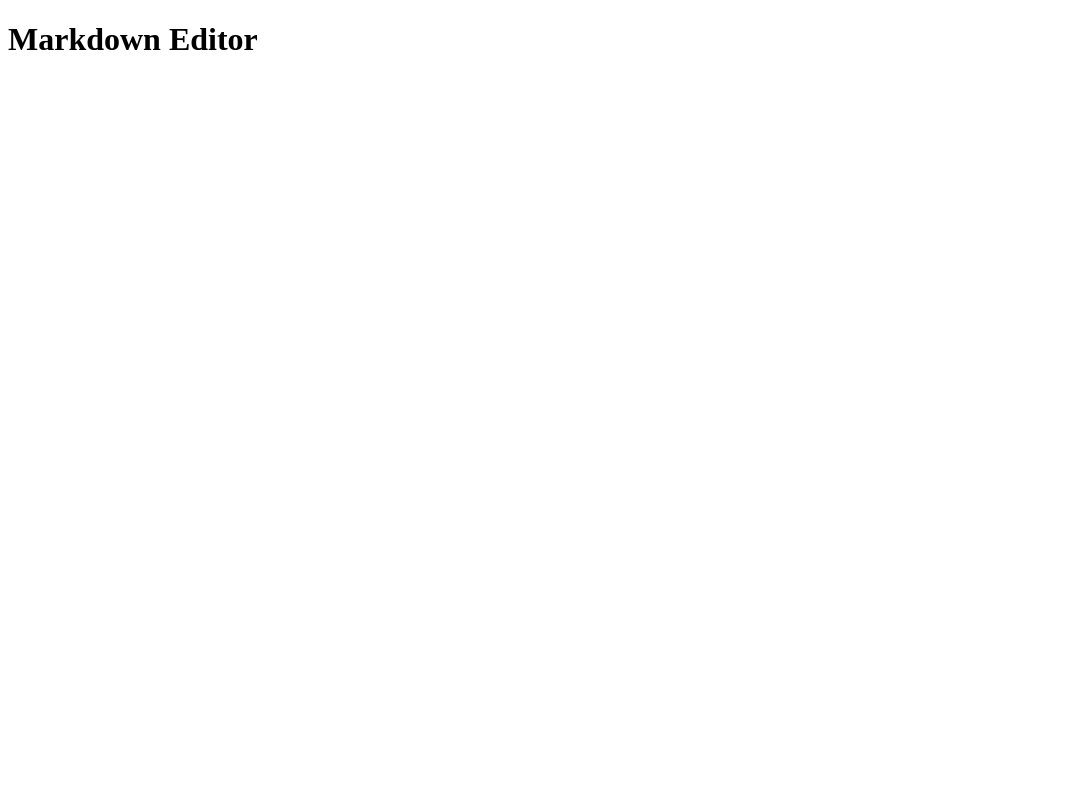
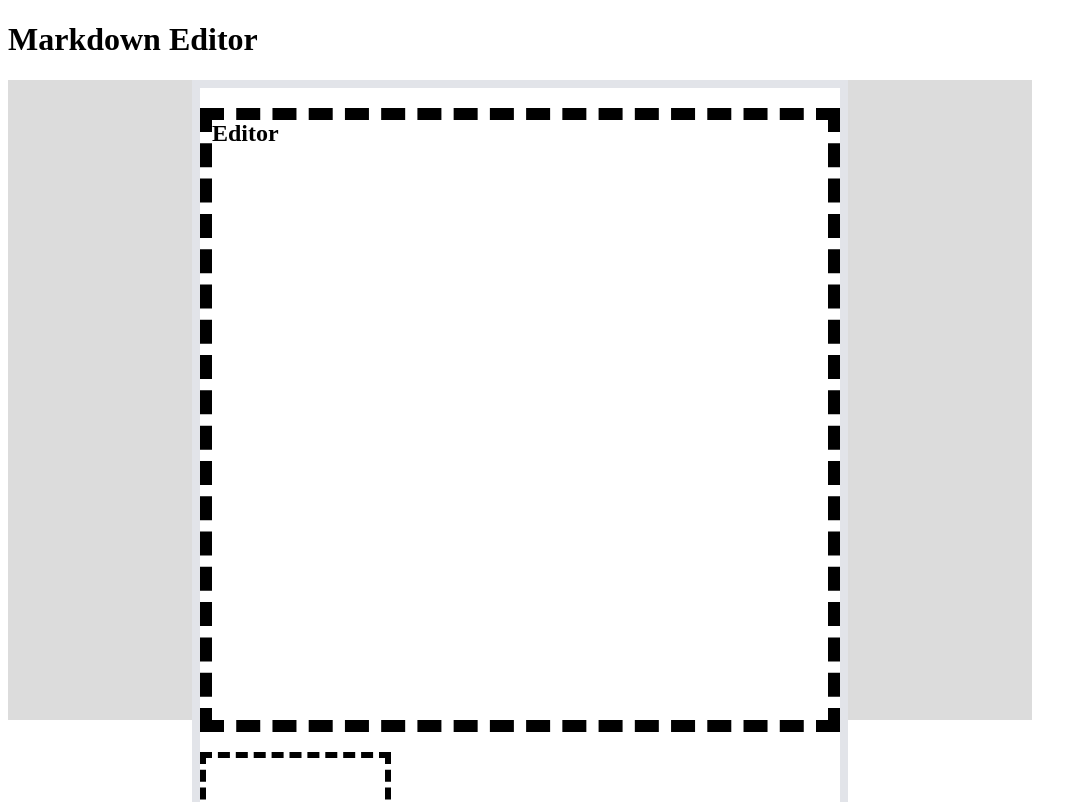
Before and after one commit to techieeliot/markdown-editor, a React (Vite) app: page / in a window 1280 px wide. Shown: the top 802 px of the page, without its empty margins (0-1087 px from the left). Built offline with nearby package versions, Linux system fonts and the light colour scheme.

Commit message:
Update content of App to include editor and preview with styling
- Install styled-components and marked
- Add two side-by-side elements
- Add flexbox styling and basic colors and sizes

```diff
--- a/index.html
+++ b/index.html
@@ -1,10 +1,28 @@
 <!DOCTYPE html>
-<html>
+<html lang="en">
   <head>
-    <title>React Parcel Micro App</title>
+    <title>Markdown Editor</title>
+
+    <!-- SEO -->
+    <meta charset="UTF-8">
+    <meta name="viewport" content="width=device-width, initial-scale=1.0">
+    <meta name="description" content="A Markdown Editor created by Eliot Sanford created as one of five projects for the freeCodeCamp Front-End Library Certification.">
+    <meta name="keywords" content="markdown, markup, mark-down, mark-up, markdone, markdon, mrkdown, amrkdown, editor, editors, editting, edit, converter, conversion, Eliot, Elliott, Elliot, Stanford, Sanford, Sandford, Eliot Sanford, projects, freeCodeCamp, Free Code Camp, Reactjs, React, Front-End, Frontend, Library, Certification">
+    <meta name="robots" content="index, follow" />
+    <meta property="og:title" content="Markdown Editor by Eliot Sanford">
+    <meta property="og:image" content="https://markdown-editor-techieEliot.netlify.app/assets/screenshots.png">
+    <meta property="og:description" content="A Markdown Editor created by Eliot Sanford created as one of five projects for the freeCodeCamp Front-End Library Certification.">
+    <meta property="og:url" content="https://markdown-editor-techieEliot.netlify.app/">
+    <meta name="twitter:card" content="summary_large_image">
+
+    <!-- SCRIPTS -->
+    <script defer src="./src/index.js"></script>
+    <script defer src="https://cdn.freecodecamp.org/testable-projects-fcc/v1/bundle.js"></script>
+
+    <!-- LINKS -->
+    <!-- <link rel="shortcut icon" href="./favicon.ico"> -->
   </head>
   <body>
     <div id="root"></div>
-    <script src="./src/index.js"></script>
   </body>
 </html>
--- a/package.json
+++ b/package.json
@@ -8,8 +8,10 @@
   },
   "license": "MIT",
   "dependencies": {
+    "marked": "^1.1.1",
     "react": "^16.13.1",
-    "react-dom": "^16.13.1"
+    "react-dom": "^16.13.1",
+    "styled-components": "^5.1.1"
   },
   "devDependencies": {
     "babel-preset-nano-react-app": "^0.1.0",
--- a/src/App.js
+++ /dev/null
@@ -1,7 +0,0 @@
-import React from "react";
-
-export default () => (
-  <>
-    <h1>Markdown Editor</h1>
-  </>
-);
--- /dev/null
+++ b/src/App.jsx
@@ -0,0 +1,24 @@
+import React from "react";
+import StyledApp from "./components/StyledApp";
+
+export default () => (
+  <StyledApp >
+    <header>
+      <h1>Markdown Editor</h1>
+    </header>
+    <section id="editor-section" className="flexbox">
+      <article id="one">
+        <header>
+          <h2>Editor</h2>
+        </header>
+        <textarea id="editor"></textarea>
+      </article>
+      <article id="two">
+        <header>
+          <h2>Preview</h2>
+        </header>
+        <aside id="preview"></aside>
+      </article>
+    </section>
+  </StyledApp>
+);
--- /dev/null
+++ b/src/components/StyledApp.jsx
@@ -0,0 +1,37 @@
+import styled from "styled-components"
+
+const StyledApp = styled.main `
+
+    #editor-section {
+        width: 80vw;
+        height: 80vh;
+        background-color: gainsboro;
+    }
+
+    #one, #two {
+        background-color: white;
+        border: 0.5em solid #E2E4E9;
+        width: 50vw;
+        height: 95vh;
+    }
+
+    #one h2, textarea {
+        border: 0.5em dashed black;
+        height: 75vh;
+    }
+    #two h2, aside {
+        border: 0.5em dotted lightgreen;
+        height: 75vh
+    }
+
+    .flexbox {
+        display: flex;
+        flex-direction: row;
+        flex-wrap: wrap;
+        justify-content: center;
+        align-items: center;
+        align-content: stretch;
+    }
+`
+
+export default StyledApp
```
Also changed, not shown: 2 other files (tests, documents, lock files or other folders).
